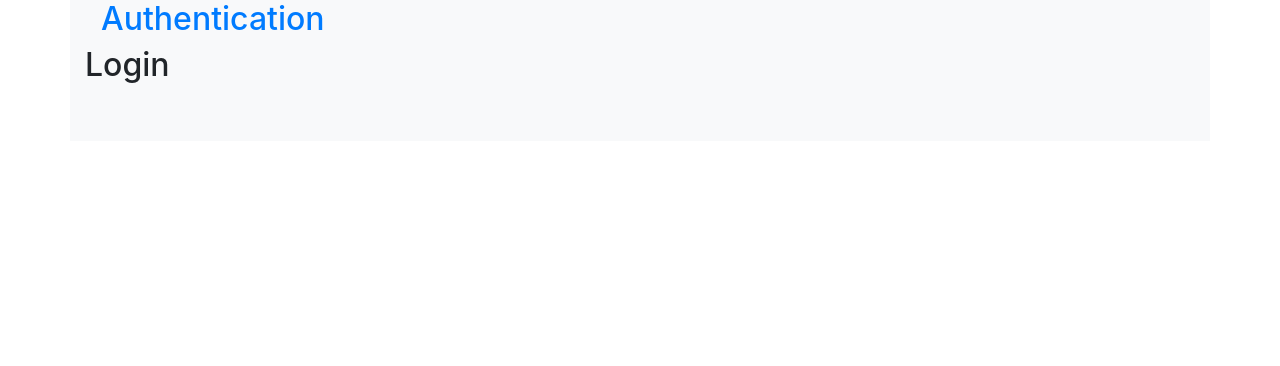
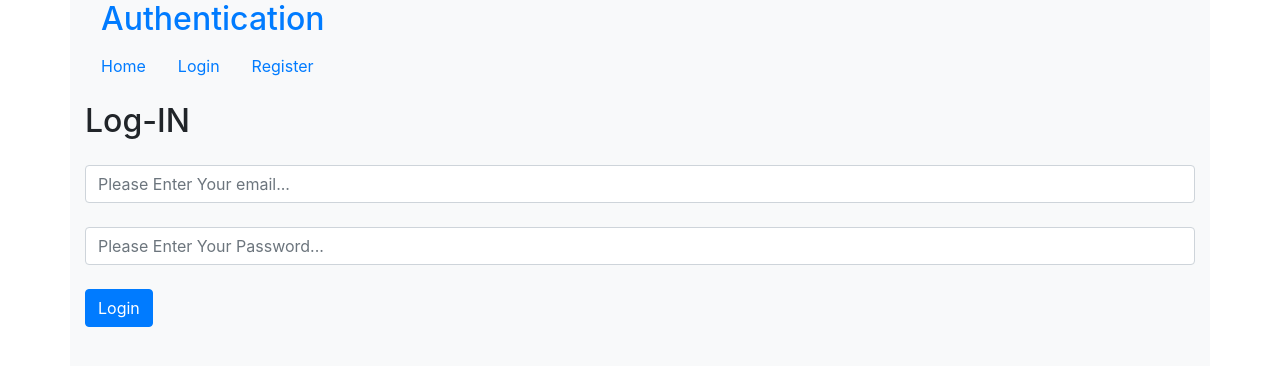
Before and after one commit to RRakib/Authentication-with-MERN-Stack, a React (Create React App) app in the folder client/: page /Login in a window 1280 px wide. Shown: the top 366 px of the page. Built offline with nearby package versions, Linux system fonts and the light colour scheme.

Commit message:
Created Login form

```diff
--- a/client/src/Components/Login/Login.js
+++ b/client/src/Components/Login/Login.js
@@ -1,11 +1,58 @@
-import React from "react"
+import Home from "../Home/Home"
+import React,{Component} from "react"
 
-const Login = () => {
-    return(
-        <div>
-            <h2>Login</h2>
-        </div>
+class Login extends Component{
+    constructor(props){
+        super(props);
+        this.state = {
+            email : "",
+            password : "",
+            error: {}
+        }
+    }
+
+    handleChange = (e) => {
+        const { name , value } = e.target;
+        this.setState({
+            [name] : value
+        })
+    }
+    handleSubmit = (e) => {
+        e.preventDefault();
+    }
+
+
+    render(){
+        return(
+             <div>
+                <Home nav="nav"/>
+                <h2 className="pt-3 pb-3">Log-IN</h2>
+                <form>
+                    <div className="form-group">
+                        <input
+                            name = "email"
+                            type = "email"
+                            className="form-control"
+                            value = {this.state.email}
+                            onChange = {this.handleChange}
+                            placeholder = "Please Enter Your email..."
+                        />
+                        <br />
+                        <input
+                            type = "password"
+                            name = "password"
+                            className="form-control"
+                            value = {this.state.password1}
+                            onChange = {this.handleChange}
+                            placeholder = "Please Enter Your Password..."
+                        />
+                        <br />
+                        <button className="btn btn-primary" onSubmit={this.handleSubmit}>Login</button>
+                    </div>
+                </form>
+            </div>
     )
+}
 }
 
 export default Login
--- a/client/src/Components/Register/Register.js
+++ b/client/src/Components/Register/Register.js
@@ -9,6 +9,7 @@ class Register extends Component{
             email : "",
             password1 : "",
             password2 : "",
+            error: {}
         }
     }
 
@@ -18,11 +19,14 @@ class Register extends Component{
             [name] : value
         })
     }
+    handleSubmit = (e) => {
+        e.preventDefault();
+    }
 
 
     render(){
         return(
-            <div className="m-3 ">
+            <div>
                 <Home nav="nav"/>
                 <h2 className="pt-3 pb-3">Register</h2>
                 <form>
```
